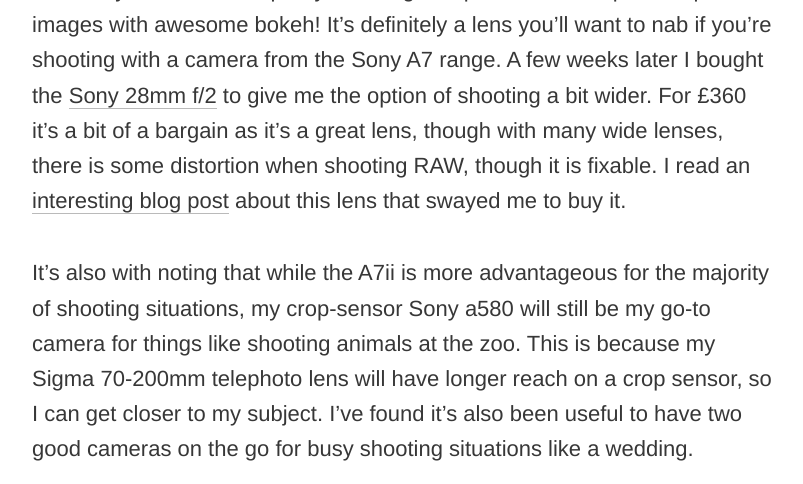
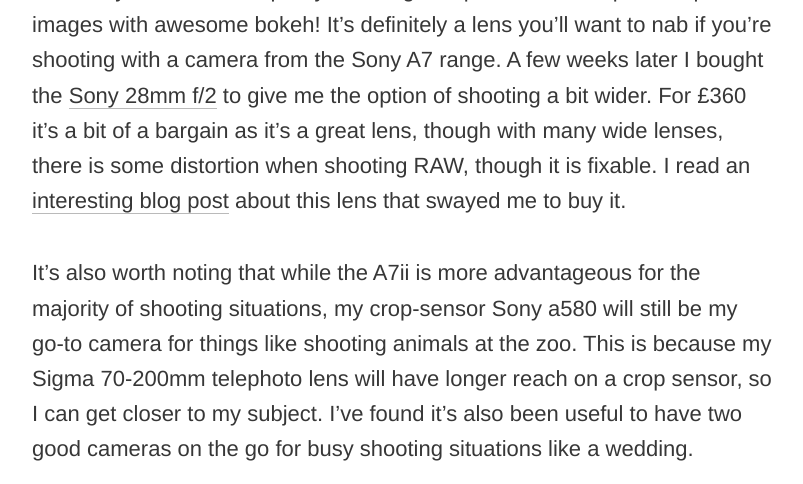
Before and after one commit to melissakeizer/melissakeizer.com, a Jekyll site: the page built from _posts/2015-10-14-sony-a7ii-facts-and-thoughts.markdown, in a window 1280 px wide and 1400 px high, scrolled down 2413 px, cut to the strip 0-484 px from the top of the window. Shown: the whole strip, without its empty margins (238-1041 px from the left). Built offline with Jekyll 4.4.1, drawn with Linux system fonts in a browser that asks for light colours; nearby versions of some CDN libraries; comment, search, counter and statistics services are not loaded; some of the changed text lies outside the part shown.

Commit message:
fixing typos

```diff
--- a/_posts/2015-10-14-sony-a7ii-facts-and-thoughts.markdown
+++ b/_posts/2015-10-14-sony-a7ii-facts-and-thoughts.markdown
@@ -28,7 +28,7 @@
 
 The Sony 55mm f/1.8 is pretty amazing and produces so super sharp images with awesome bokeh! It’s definitely a lens you’ll want to nab if you’re shooting with a camera from the Sony A7 range. A few weeks later I bought the [Sony 28mm f/2](http://www.amazon.co.uk/Sony-FE-28-F2-Lens/dp/B00UJRSO52/ref=sr_1_1?ie=UTF8&qid=1446407886&sr=8-1&keywords=sony+28mm) to give me the option of shooting a bit wider. For £360 it’s a bit of a bargain as it’s a great lens, though with many wide lenses, there is some distortion when shooting RAW, though it is fixable. I read an [interesting blog post](http://www.stevehuffphoto.com/2015/04/06/the-sony-28mm-f2-fe-lens-review-by-steve-huff/) about this lens that swayed me to buy it.
 
-It's also with noting that while the A7ii is more advantageous for the majority of shooting situations, my crop-sensor Sony a580 will still be my go-to camera for things like shooting animals at the zoo. This is because my Sigma 70-200mm telephoto lens will have longer reach on a crop sensor, so I can get closer to my subject. I've found it's also been useful to have two good cameras on the go for busy shooting situations like a wedding.
+It's also worth noting that while the A7ii is more advantageous for the majority of shooting situations, my crop-sensor Sony a580 will still be my go-to camera for things like shooting animals at the zoo. This is because my Sigma 70-200mm telephoto lens will have longer reach on a crop sensor, so I can get closer to my subject. I've found it's also been useful to have two good cameras on the go for busy shooting situations like a wedding.
 
 
 ![photo caption](../../img/blog/my-sony-a7ii.jpg "My Sony a7ii")
@@ -51,7 +51,7 @@
 
 ### Autofocus
 
-The Sony A7ii’s AF is fast. It’s fast, and it’s sharp. I’m very happy with its speed and it didn’t let me down during a recent event I worked at. I was asked to cover the Autumn Fashion Show for the Main Street My Street campaign, held inside Bob & Bert’s cafe in Bangor. I switched to AF-C (continuous focus) had no problem with keeping the models in focus as they walked toward me.
+The Sony A7ii’s AF is fast and it's sharp, and it didn’t let me down during a recent event I worked at. I was asked to cover the Autumn Fashion Show for the Main Street My Street campaign, held inside Bob & Bert’s cafe in Bangor. I switched to AF-C (continuous focus) had no problem with keeping the models in focus as they walked toward me.
 
 ![photo caption](../../img/blog/fashion-show-diptych.jpg "Models at Fashion Show")
 <span class="caption">Being able to happily shoot at ISO 5000 at the dog show - win </span>
```
Also changed, not shown: other parts of _posts/2015-10-14-sony-a7ii-facts-and-thoughts.markdown (+5 -5 lines), 2 other files.
